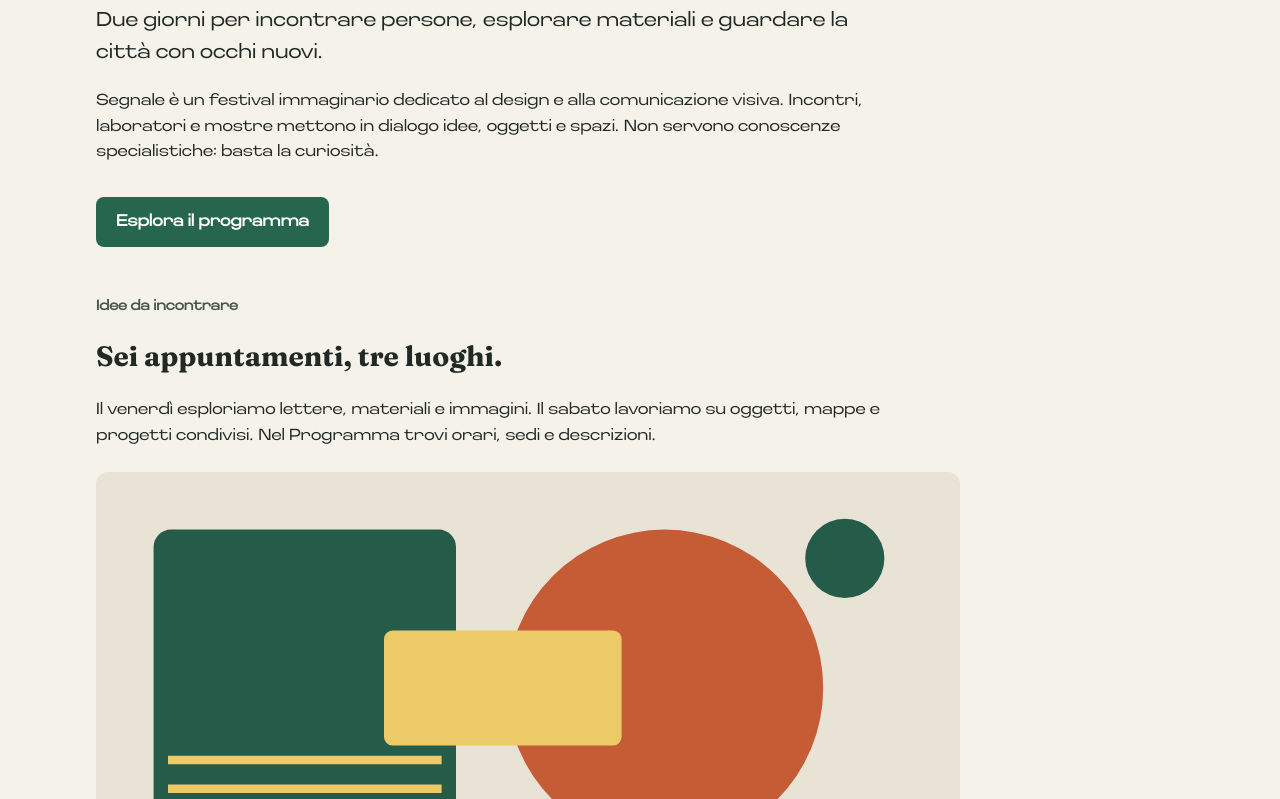
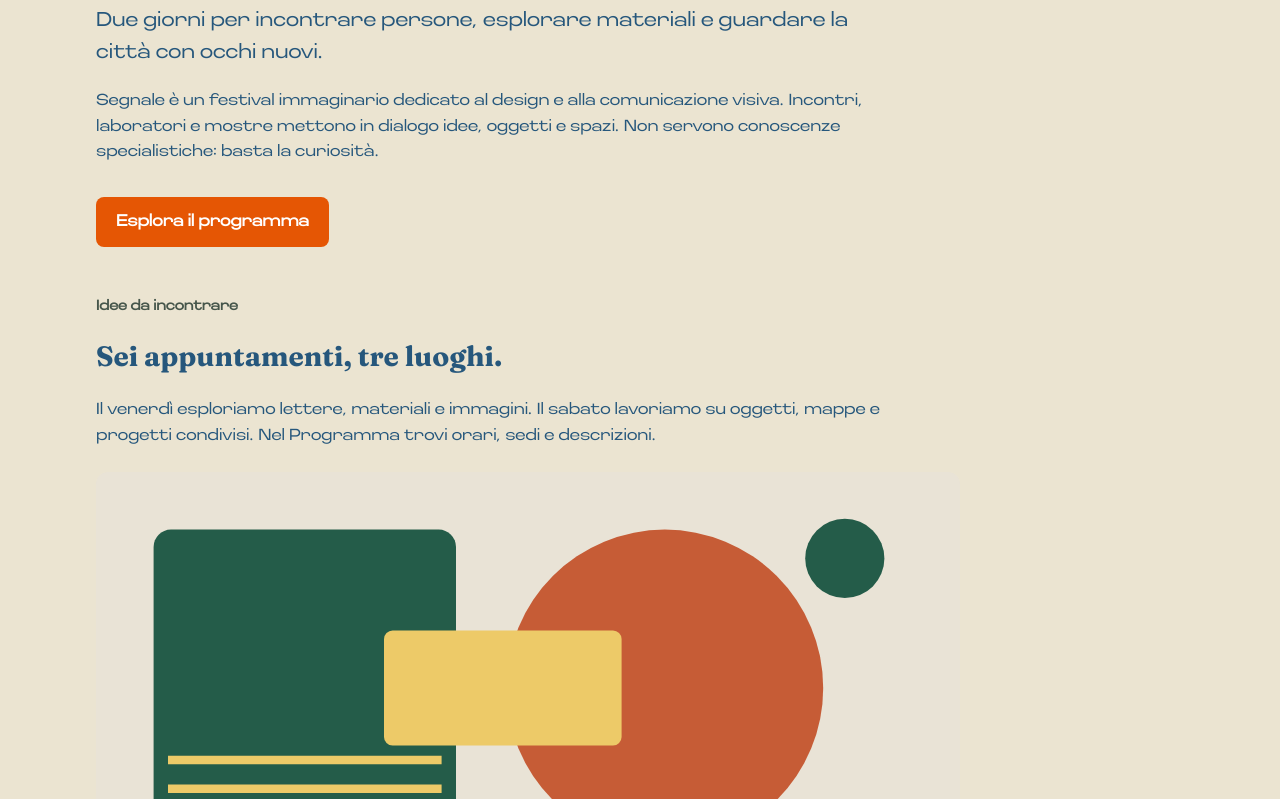
Before and after one commit to annalina05-wq/festival-segnale3, a plain HTML site: page index.html in a window 1280 px wide. Shown: the part 363-1162 px from the top of the page. Drawn offline with Linux system fonts and the light colour scheme.

Commit message:
Add files via upload

```diff
--- a/style.css
+++ b/style.css
@@ -7,10 +7,10 @@
 }
 /* Scelte comuni: ogni regola usa var() per richiamarne il valore. */
 :root {
-  --colore-primario: #27664e;
-  --colore-primario-scuro: #17432f;
-  --colore-sfondo: #f5f2e9;
-  --colore-testo: #202923;
+  --colore-primario: #e55604;
+  --colore-primario-scuro: #26577c;
+  --colore-sfondo: #ebe4d1;
+  --colore-testo: #26577c;
   --font-testo: "Finlado", Arial, sans-serif;
   --font-titoli: "Fraunces", Georgia, serif;
 }
```
